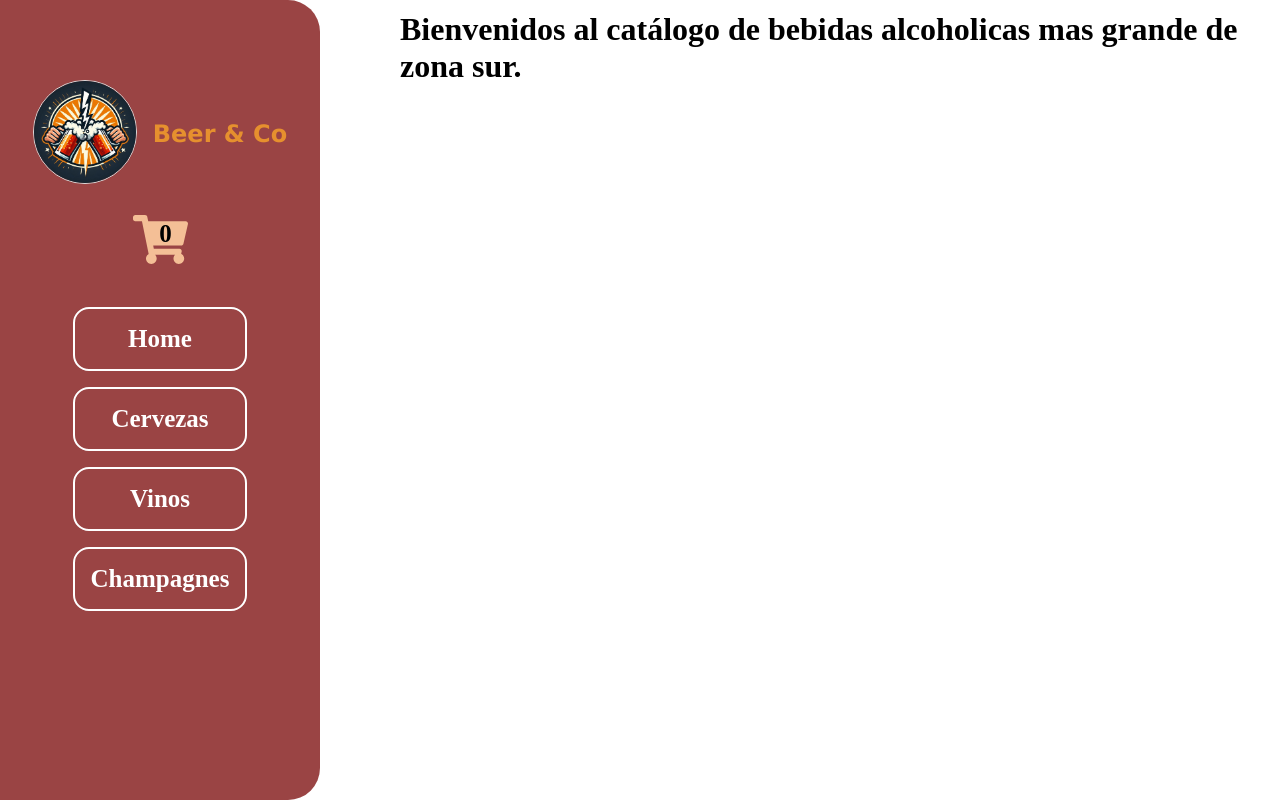
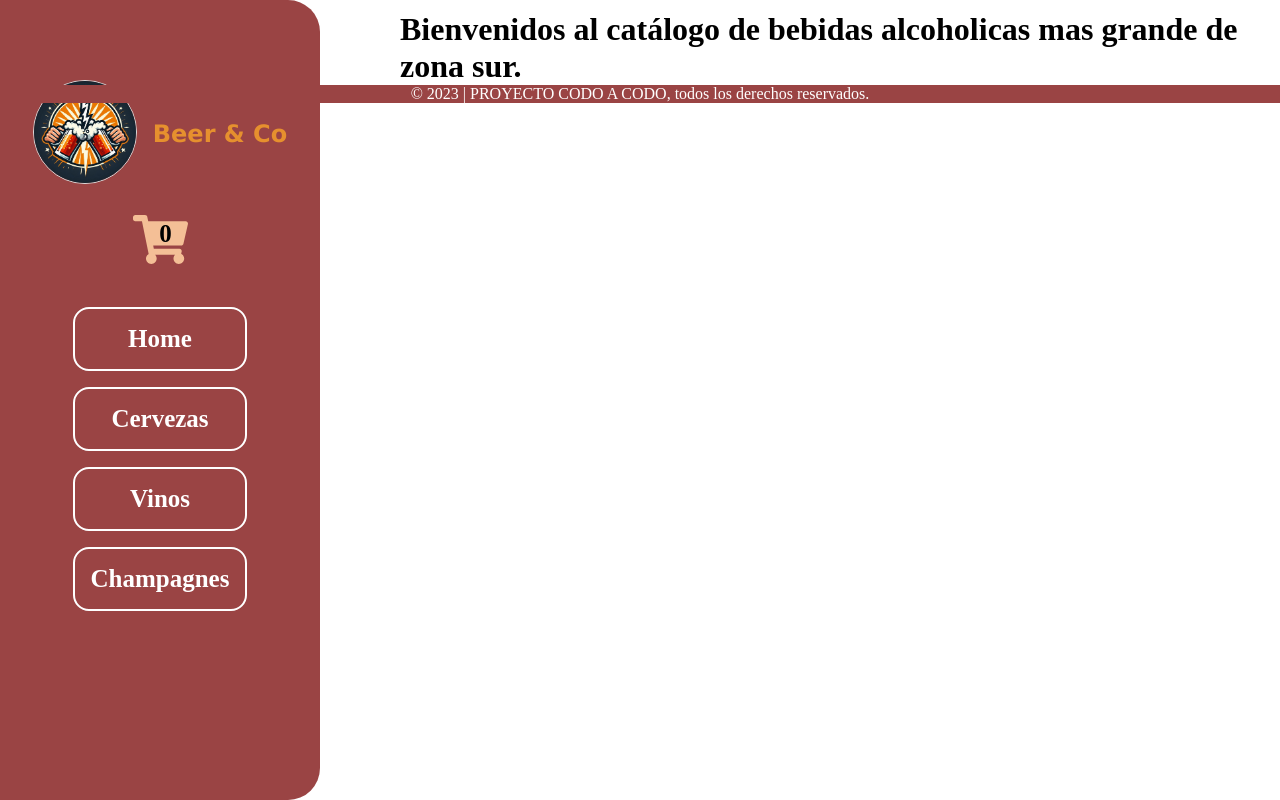
Before and after one commit to CristianArielDelgado/EntregaReact_CoderHouse, a React (Vite) app in the folder eCommerce/: page / in a window 1280 px wide. Built offline with nearby package versions, Linux system fonts and the light colour scheme.

Commit message:
App con Footer incorporado

```diff
--- a/eCommerce/src/App.jsx
+++ b/eCommerce/src/App.jsx
@@ -1,3 +1,4 @@
+import { Footer } from "./components/Footer/Footer";
 import { ItemListContainer } from "./components/ItemListContainer/ItemListContainer"
 import { NavBar } from "./components/NavBar/NavBar"
 import { BrowserRouter, Routes, Route } from "react-router-dom";
@@ -8,15 +9,8 @@ export const App = () => {
       <NavBar />
       <Routes>
         <Route path="/" element={<ItemListContainer message={"Bienvenidos al catálogo de bebidas alcoholicas mas grande de zona sur."} />} />
-
-
-        {/* <Route path="/category/:category" element={<ItemListContainer />} />
-        <Route path="/item/:id" element={<ItemDetailContainer />} /> */}
-
-
       </Routes>
+      <Footer />
     </BrowserRouter>
-
-
   )
 }
--- /dev/null
+++ b/eCommerce/src/components/Footer/Footer.jsx
@@ -0,0 +1,11 @@
+import styles from './footer.module.css';
+
+export const Footer = () => {
+  return (
+    <div className={styles.footer}>
+        <small>
+            &copy; 2023 | PROYECTO CODO A CODO, todos los derechos reservados.
+        </small>
+    </div>
+  )
+}
--- /dev/null
+++ b/eCommerce/src/components/Footer/footer.module.css
@@ -0,0 +1,10 @@
+.footer{
+    width: 100%;
+    background-color: var(--barraNavegacion);
+    text-align: center;
+    position: relative;
+    }.footer small {
+        text-align: center;
+        font-size: 1rem;
+        color: var(--blanco);
+}
```
Also changed, not shown: eCommerce/src/components/ItemDetail/ItemDetail.jsx (deleted, +0 -7 lines).
